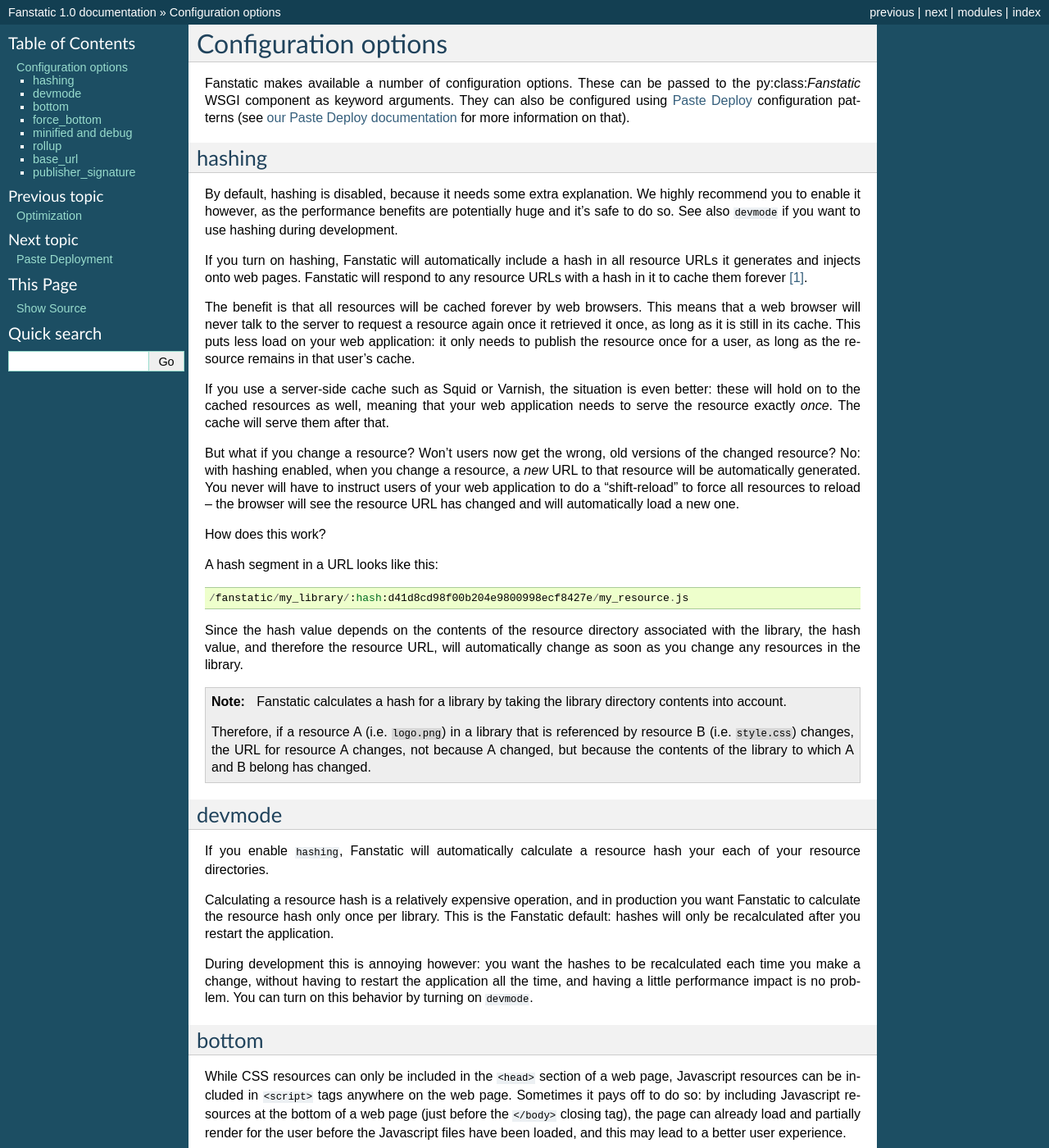
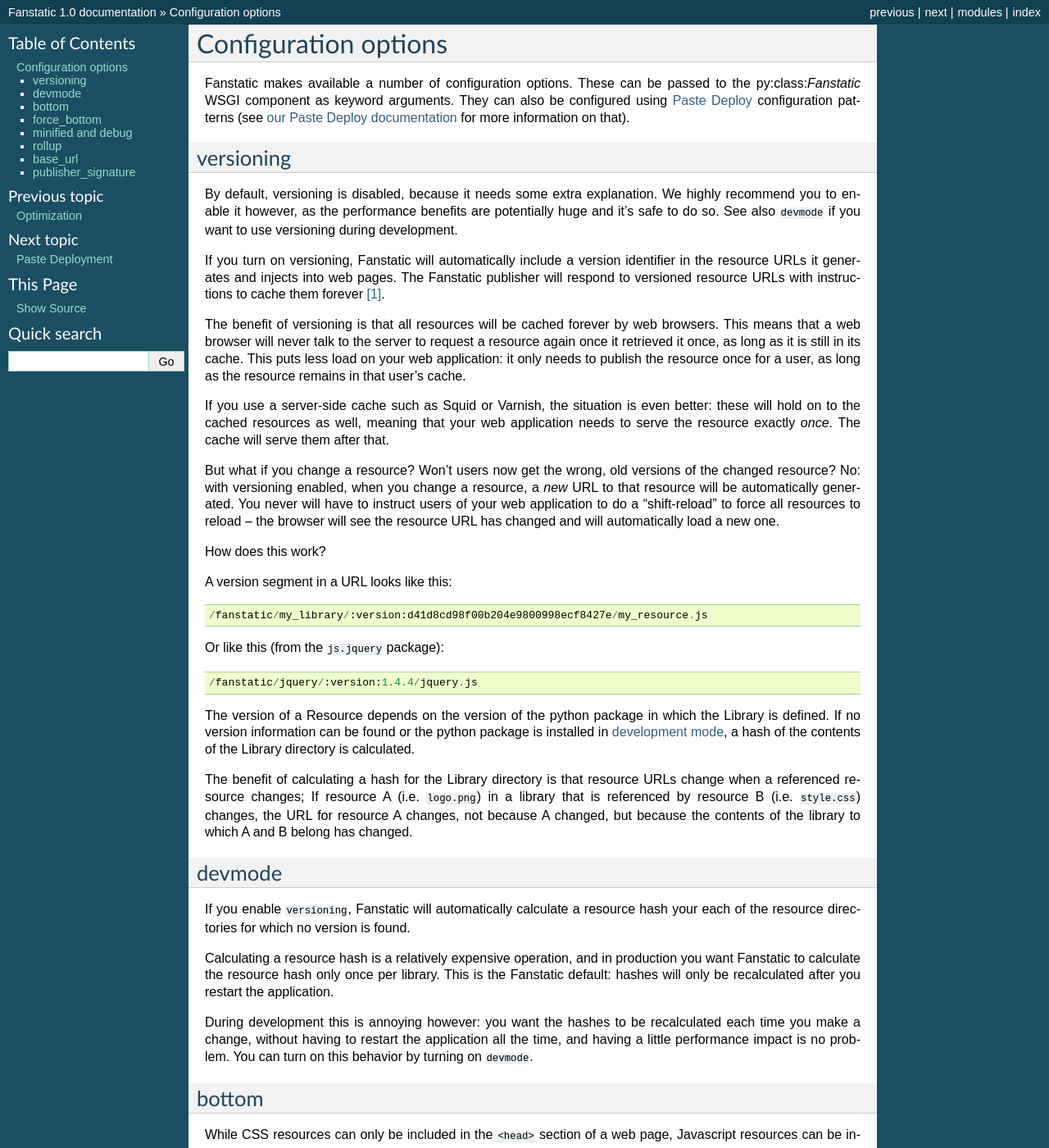
Before and after one commit to zopefoundation/fanstatic, a Sphinx documentation site: the page built from doc/configuration.rst, in a window 1280 px wide and 1400 px high. Shown: the whole window at 82% size. Built offline with Sphinx 7.4.7, drawn with Linux system fonts in a browser that asks for light colours; cross-references to code outside the pages are shown as plain code.

Commit message:
Rewrite hashing to versioning as discussed on the ML.

```diff
--- a/doc/configuration.rst
+++ b/doc/configuration.rst
@@ -11,20 +11,20 @@
 
 .. _`Paste Deploy`: http://pythonpaste.org/deploy/
 
-hashing
--------
+versioning
+----------
 
-By default, hashing is disabled, because it needs some extra
-explanation. We highly recommend you to enable it however, as the performance
+By default, versioning is disabled, because it needs some extra explanation.
+We highly recommend you to enable it however, as the performance
 benefits are potentially huge and it's safe to do so. See also
-``devmode`` if you want to use hashing during development.
+``devmode`` if you want to use versioning during development.
 
-If you turn on hashing, Fanstatic will automatically include a hash in
-all resource URLs it generates and injects onto web pages. Fanstatic
-will respond to any resource URLs with a hash in it to cache them
-forever [#well]_.
+If you turn on versioning, Fanstatic will automatically include a version
+identifier in the resource URLs it generates and injects into web pages.
+The Fanstatic publisher will respond to versioned resource URLs with
+instructions to cache them forever [#well]_.
 
-The benefit is that all resources will be cached forever by web
+The benefit of versioning is that all resources will be cached forever by web
 browsers. This means that a web browser will never talk to the server
 to request a resource again once it retrieved it once, as long as it
 is still in its cache. This puts less load on your web application: it
@@ -37,7 +37,7 @@
 *once*. The cache will serve them after that.
 
 But what if you change a resource? Won't users now get the wrong, old
-versions of the changed resource?  No: with hashing enabled, when you
+versions of the changed resource?  No: with versioning enabled, when you
 change a resource, a *new* URL to that resource will be automatically
 generated. You never will have to instruct users of your web
 application to do a "shift-reload" to force all resources to reload --
@@ -46,29 +46,33 @@
 
 How does this work?
 
-A hash segment in a URL looks like this::
+A version segment in a URL looks like this::
 
-  /fanstatic/my_library/:hash:d41d8cd98f00b204e9800998ecf8427e/my_resource.js
+  /fanstatic/my_library/:version:d41d8cd98f00b204e9800998ecf8427e/my_resource.js
 
-Since the hash value depends on the contents of the resource directory
-associated with the library, the hash value, and therefore the
-resource URL, will automatically change as soon as you change any
-resources in the library.
+Or like this (from the :pypi:`js.jquery` package)::
 
-.. note::
-  Fanstatic calculates a hash for a library by taking the library directory
-  contents into account.
+  /fanstatic/jquery/:version:1.4.4/jquery.js
 
-  Therefore, if a resource A (i.e. ``logo.png``) in a library that is
-  referenced by resource B (i.e. ``style.css``) changes, the URL for resource
-  A changes, not because A changed, but because the contents of the library
-  to which A and B belong has changed.
+The version of a Resource depends on the version of the python package in which the
+Library is defined. If no version information can be found or the python package is
+installed in `development mode`_, a hash of the contents of the Library directory is
+calculated.
+
+The benefit of calculating a hash for the Library directory is that resource
+URLs change when a referenced resource changes; If resource A (i.e. ``logo.png``)
+in a library that is referenced by resource B (i.e. ``style.css``) changes, the
+URL for resource A changes, not because A changed, but because the contents of the
+library to which A and B belong has changed.
+
+.. _`development mode`: http://peak.telecommunity.com/DevCenter/setuptools#develop
 
 devmode
 -------
 
-If you enable ``hashing``, Fanstatic will automatically calculate a
-resource hash your each of your resource directories.
+If you enable ``versioning``, Fanstatic will automatically calculate a
+resource hash your each of the resource directories for which no version
+is found.
 
 Calculating a resource hash is a relatively expensive operation, and
 in production you want Fanstatic to calculate the resource hash only
--- a/doc/optimization.rst
+++ b/doc/optimization.rst
@@ -24,8 +24,8 @@
 * infinite caching. Fanstatic can serve resources declaring that they
   should be cached forever by the web browser (or proxy cache),
   reducing the amount of hits on the server. Fanstatic makes this safe
-  even when you upgrade or modify resources by its hashing
-  technology. This can be controlled with the ``hashing`` and
+  even when you upgrade or modify resources by its versioning
+  technology. This can be controlled with the ``versioning`` and
   ``devmode`` configuration parameters.
 
 * Javascript inclusions at the bottom of the web page. This can speed
```
Also changed, not shown: doc/paste_deploy.rst (+5 -5 lines), 6 other files.
